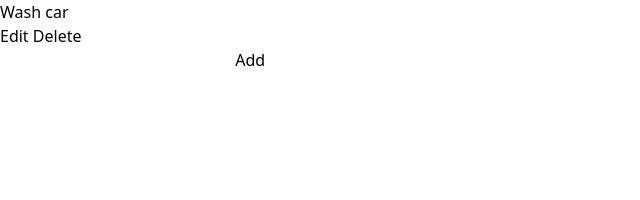
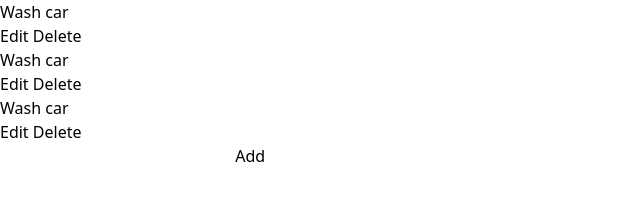
Before and after one commit to adel-gu/Todo-typescript, a website with bundled scripts: page public/index.html in a window 1280 px wide. Shown: the whole page, without its empty margins (0-640 px from the left). Built offline with nearby package versions, Linux system fonts and the light colour scheme.

Commit message:
Add more tasks

```diff
--- a/public/index.html
+++ b/public/index.html
@@ -19,6 +19,20 @@
               <button>Delete</button>
             </div>
           </li>
+          <li class="task-item" data-id="2">
+            <div class="task-item-content">
+              <p>Wash car</p>
+              <button>Edit</button>
+              <button>Delete</button>
+            </div>
+          </li>
+          <li class="task-item" data-id="3">
+            <div class="task-item-content">
+              <p>Wash car</p>
+              <button>Edit</button>
+              <button>Delete</button>
+            </div>
+          </li>
         </ul>
         <div class="task-form">
           <form action="">
```
